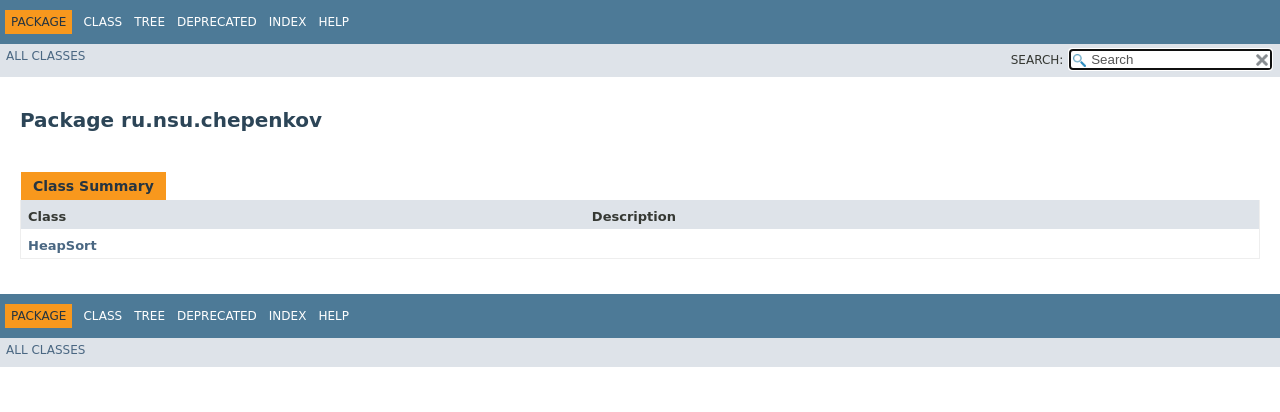
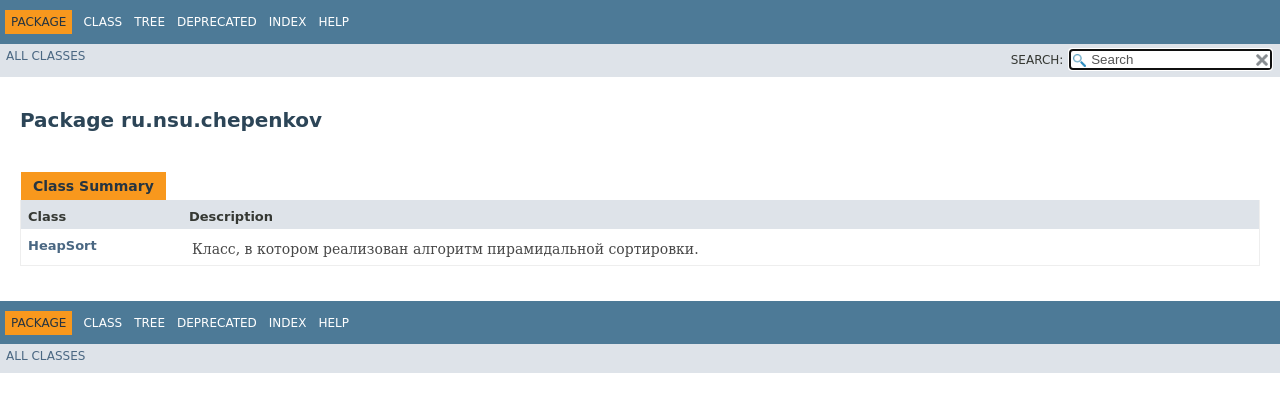
Before and after one commit to ArtemChepenkov/OOP, a plain HTML site: page Task_1_1_1/ru/nsu/chepenkov/package-summary.html in a window 1280 px wide. Drawn offline with Linux system fonts and the light colour scheme; no server answers; a script that the page names is missing; a web font is replaced by a local one.

Commit message:
Deploying to gh-pages from @ ArtemChepenkov/OOP@329cf8bb65f0fd773be52b62b0c3474b8d05451d 🚀

```diff
--- a/Task_1_1_1/ru/nsu/chepenkov/package-summary.html
+++ b/Task_1_1_1/ru/nsu/chepenkov/package-summary.html
@@ -106,7 +106,9 @@ $('.navPadding').css('padding-top', $('.fixedNav').css("height"));
 <tbody>
 <tr class="altColor">
 <th class="colFirst" scope="row"><a href="HeapSort.html" title="class in ru.nsu.chepenkov">HeapSort</a></th>
-<td class="colLast">&nbsp;</td>
+<td class="colLast">
+<div class="block">Класс, в котором реализован алгоритм пирамидальной сортировки.</div>
+</td>
 </tr>
 </tbody>
 </table>
```
Also changed, not shown: Task_1_1_1/allclasses-index.html (+3 -1 lines), Task_1_1_1/index-all.html (+3 -1 lines), Task_1_1_1/ru/nsu/chepenkov/HeapSort.html (+1 -0 lines), 3 other files.
